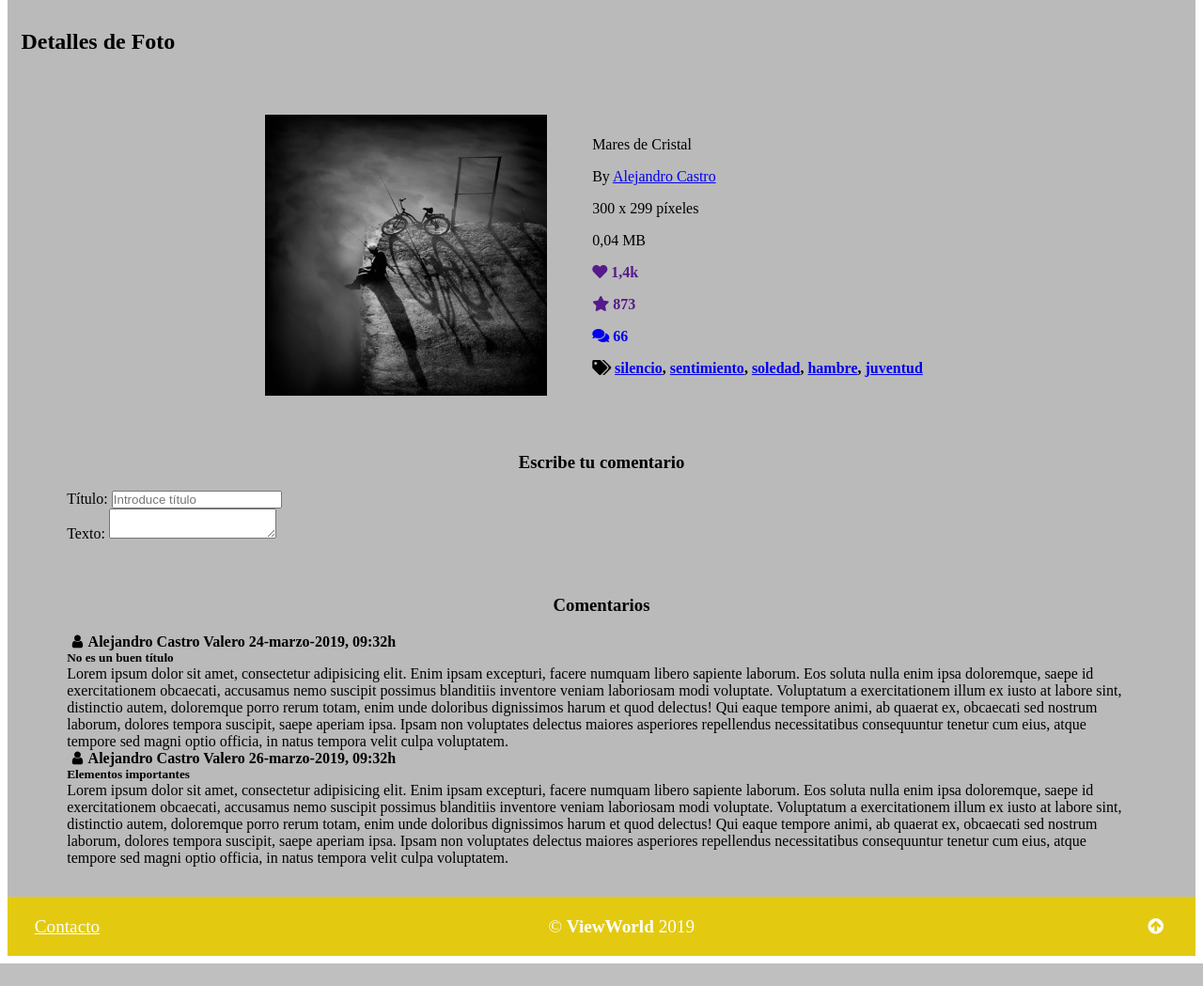
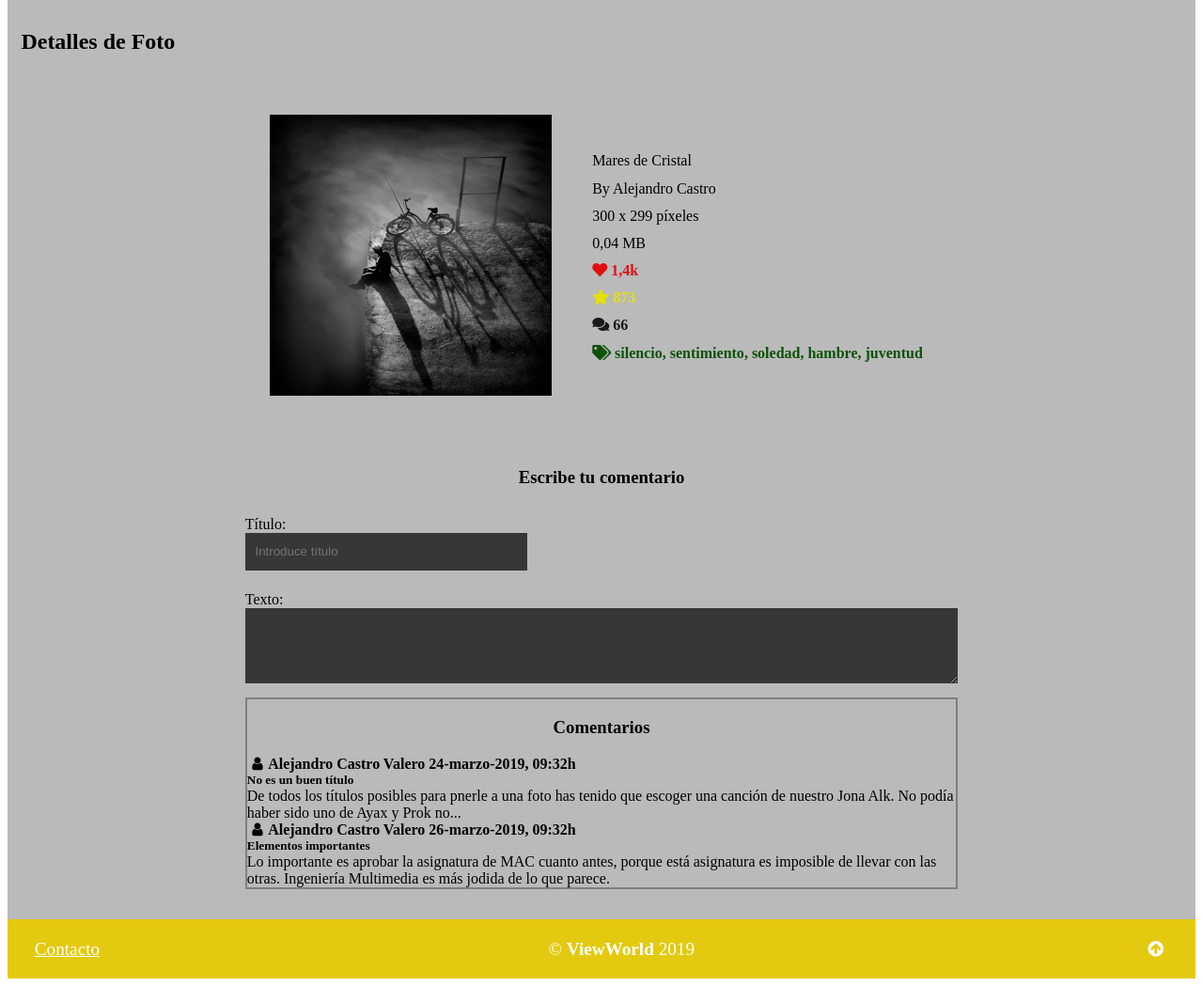
Before and after one commit to AlejandroDCastro/PCW, a PHP site: the page made by Práctica 1/foto.html in a window 1280 px wide. Shown: the part 304-1353 px from the top of the page at 94% size. Before the commit the page ends 1329 px from the top, so only its background shows below. Run offline with PHP 8.4, Linux system fonts and the light colour scheme; some web fonts are replaced.

Commit message:
Página foto casi terminada

```diff
--- a/Práctica 1/css/style.css
+++ b/Práctica 1/css/style.css
@@ -3,7 +3,7 @@
 * {
 	margin: 0;
 	padding: 0;
-	box-sizing: border-box;
+	box-sizing: border-box; /*cuando especificamos width o height sera siempre fijo*/
 }
 
 body {
@@ -156,12 +156,14 @@
 			padding: 5px 0;
 		}
 
-			section#coleccion-fotos > article > hgroup > h3 > a, section#coleccion-fotos > article > hgroup > h4 > a {
+			section#coleccion-fotos > article > hgroup > h3 > a,
+			section#coleccion-fotos > article > hgroup > h4 > a {
 				text-decoration: none;
 				color: #fff;
 			}
 
-			section#coleccion-fotos > article > hgroup > h3 > a:hover, section#coleccion-fotos > article > hgroup > h4 > a:hover {
+			section#coleccion-fotos > article > hgroup > h3 > a:hover,
+			section#coleccion-fotos > article > hgroup > h4 > a:hover {
 				color: #E3CA10;
 			}
 
@@ -173,19 +175,25 @@
 				padding-left: 7px;
 			}
 
-			section#coleccion-fotos > article > p > i:first-child {
+			section#coleccion-fotos > article > p > i:first-child,
+			section#detalles-foto > div > div > p > a > i[class="fas fa-heart"] {
 				color: #E00F0F;
 			}
 
-			section#coleccion-fotos > article > p > i[class="fas fa-star"] {
+			section#coleccion-fotos > article > p > i[class="fas fa-star"],
+			section#detalles-foto > div > div > p > a > i[class="fas fa-star"] {
 				color: #E4E009;
 			}
 
-			section#coleccion-fotos > article > p > i[class="fas fa-comments"] {
+			section#coleccion-fotos > article > p > i[class="fas fa-comments"],
+			section#detalles-foto > div > div > p > a > i[class="fas fa-comments"] {
 				color: #191919;
 			}
 
-				section#coleccion-fotos > article > p > i:last-child > a,section#coleccion-fotos > article > p > i:last-child {
+				section#coleccion-fotos > article > p > i:last-child > a,
+				section#coleccion-fotos > article > p > i:last-child,
+				section#detalles-foto > div > div > p > i,
+				section#detalles-foto > div > div > p > i > a {
 					color: #0D5208;
 				}
 
@@ -347,12 +355,16 @@
 
 /*CSS PARA LA PÁGINA foto.html*/
 
-main > section#detalles-foto > h2 {
+section#detalles-foto {
+	margin-bottom: 4.5em;
+}
+
+	section#detalles-foto > h2 {
 		padding: 1.3em 0 2em .6em;
 		color: #000;
 	}
 
-main > section#detalles-foto > div {
+	section#detalles-foto > div {
 		width: 100%;
 		display: flex;
 		align-items: center; /*centra los elementos de manera vertical*/
@@ -360,29 +372,82 @@
 		margin-top: 1em;
 	}
 
-	main > section#detalles-foto > div > a {
+		section#detalles-foto > div > a {
 			margin-right: 1em;
 		}
 
-	main > section#detalles-foto > div > div {
+		section#detalles-foto > div > div {
 			margin-left: 1em;
 		}
 
-		main > section#detalles-foto > div > div > p {
-			margin: 1em;
+			section#detalles-foto > div > div > p {
+				margin: .7em;
 			}
 
-main > section#zona-comentarios {
-	width: 90%;
+				section#detalles-foto > div > div > p > a#nom {
+					color: #000;
+				}
+
+					section#detalles-foto > div > div > p > i > a,
+					section#detalles-foto > div > div > p > a#nom {
+						text-decoration: none;
+					}
+
+					section#detalles-foto > div > div > p > i > a:hover,
+					section#detalles-foto > div > div span:hover,
+					section#detalles-foto > div > div > p > a#nom:hover {
+						color: #c0c;
+						transition: all .3s;
+					}
+
+section#zona-comentarios {
+	width: 75%;
 	margin: auto;
 }
 
-	main > section#zona-comentarios > h3 {
+	section#zona-comentarios > div {
+		width: 80%;
+		margin: auto;
+	}
+
+	section#zona-comentarios > div {
+		width: 80%;
+		margin: auto;
+	}
+
+	section#zona-comentarios h3 {
 		text-align: center;
-		margin-top: 3em;
+		margin-top: 1em;
 		margin-bottom: 1em;
 	}
 
-		main > section#zona-comentarios > h3 > div {
+	section#zona-comentarios > div:last-child {
+		border: solid 2px grey;
+	}
 
+		section#zona-comentarios > div > div {
+			padding: .7em 0;
 		}
+
+			section#zona-comentarios > div > div > label,
+			section#zona-comentarios > div > div > input {
+				display: block;
+			}
+
+			section#zona-comentarios > div > div > label:hover {
+				color: #c0c;
+			}
+
+			section#zona-comentarios > div > div > input {
+				width: 300px;
+			}
+
+			section#zona-comentarios > div > div > textarea {
+				height: 80px;
+			}
+
+			section#zona-comentarios > div > div > input,
+			section#zona-comentarios > div > div > textarea {
+				border: none;
+				border-radius: 0%;
+			}
--- a/Práctica 1/foto.html
+++ b/Práctica 1/foto.html
@@ -30,16 +30,16 @@
 	<main>
 		<section id="detalles-foto">
 			<h2>Detalles de Foto</h2>
-			<div id="contenedor-foto">
+			<div>
 				<a href="Images/fotografia.jpg"><img src="Images/fotografia.jpg" alt="Imagen no disponible"></a>
-				<div id="contenedor-detalles">
+				<div>
 					<p>Mares de Cristal</p>
-					<p>By <a href="buscar.html">Alejandro Castro</a></p>
+					<p>By <a id="nom" href="buscar.html">Alejandro Castro</a></p>
 					<p>300 x 299 píxeles</p>
 					<p>0,04 MB</p>
-					<p><a href=""><i class="fas fa-heart"> 1,4k</i></a></p>
-					<p><a href=""><i class="fas fa-star"> 873</i></a></p>
-					<p><a href="#comentarios"><i class="fas fa-comments"> 66</i></a></p>
+					<p><a href=""><i class="fas fa-heart"> <span>1,4k</span></i></a></p>
+					<p><a href=""><i class="fas fa-star"> <span>873</span></i></a></p>
+					<p><a href="#comentarios"><i class="fas fa-comments"> <span>66</span></i></a></p>
 					<p><i class="fas fa-tags">
 						<a href="buscar.html">silencio</a>,
 						<a href="buscar.html">sentimiento</a>,
@@ -52,27 +52,29 @@
 		</section>
 		<section id="zona-comentarios">
 			<h3>Escribe tu comentario</h3>
-			<div id="contenedor-input">
+			<div>
 				<div>
 					<label for="titulo">Título:</label>
-					<input type="text" id="titulo" placeholder="Introduce título" maxlength="50">
+					<input class="formulario" type="text" id="titulo" placeholder="Introduce título" maxlength="50">
 				</div>
 				<div>
 					<label for="texto">Texto:</label>
-					<textarea id="texto" maxlength="200"></textarea>
+					<textarea class="formulario" id="texto" maxlength="200"></textarea>
 				</div>
 			</div>
+			<div>
 				<h3 id="comentarios">Comentarios</h3>
 				<article>
 					<h4 class="icon-user">Alejandro Castro Valero <time datetime="2019-03-24T19:40">24-marzo-2019, 09:32h</time></h4>
 					<h5>No es un buen título</h5>
-				<p>Lorem ipsum dolor sit amet, consectetur adipisicing elit. Enim ipsam excepturi, facere numquam libero sapiente laborum. Eos soluta nulla enim ipsa doloremque, saepe id exercitationem obcaecati, accusamus nemo suscipit possimus blanditiis inventore veniam laboriosam modi voluptate. Voluptatum a exercitationem illum ex iusto at labore sint, distinctio autem, doloremque porro rerum totam, enim unde doloribus dignissimos harum et quod delectus! Qui eaque tempore animi, ab quaerat ex, obcaecati sed nostrum laborum, dolores tempora suscipit, saepe aperiam ipsa. Ipsam non voluptates delectus maiores asperiores repellendus necessitatibus consequuntur tenetur cum eius, atque tempore sed magni optio officia, in natus tempora velit culpa voluptatem.</p>
+					<p>De todos los títulos posibles para pnerle a una foto has tenido que escoger una canción de nuestro Jona Alk. No podía haber sido uno de Ayax y Prok no...</p>
 				</article>
 				<article>
 					<h4 class="icon-user">Alejandro Castro Valero <time datetime="2019-03-26T19:40">26-marzo-2019, 09:32h</time></h4>
 					<h5>Elementos importantes</h5>
-				<p>Lorem ipsum dolor sit amet, consectetur adipisicing elit. Enim ipsam excepturi, facere numquam libero sapiente laborum. Eos soluta nulla enim ipsa doloremque, saepe id exercitationem obcaecati, accusamus nemo suscipit possimus blanditiis inventore veniam laboriosam modi voluptate. Voluptatum a exercitationem illum ex iusto at labore sint, distinctio autem, doloremque porro rerum totam, enim unde doloribus dignissimos harum et quod delectus! Qui eaque tempore animi, ab quaerat ex, obcaecati sed nostrum laborum, dolores tempora suscipit, saepe aperiam ipsa. Ipsam non voluptates delectus maiores asperiores repellendus necessitatibus consequuntur tenetur cum eius, atque tempore sed magni optio officia, in natus tempora velit culpa voluptatem.</p>
+					<p>Lo importante es aprobar la asignatura de MAC cuanto antes, porque está asignatura es imposible de llevar con las otras. Ingeniería Multimedia es más jodida de lo que parece.</p>
 				</article>
+			</div>
 		</section>
 	</main>
 	<footer>
```
Lines whose indentation alone changed are shown as unchanged.
